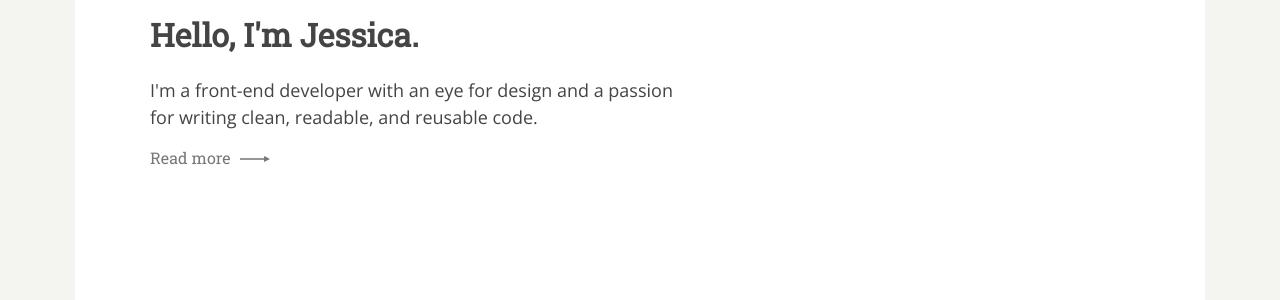
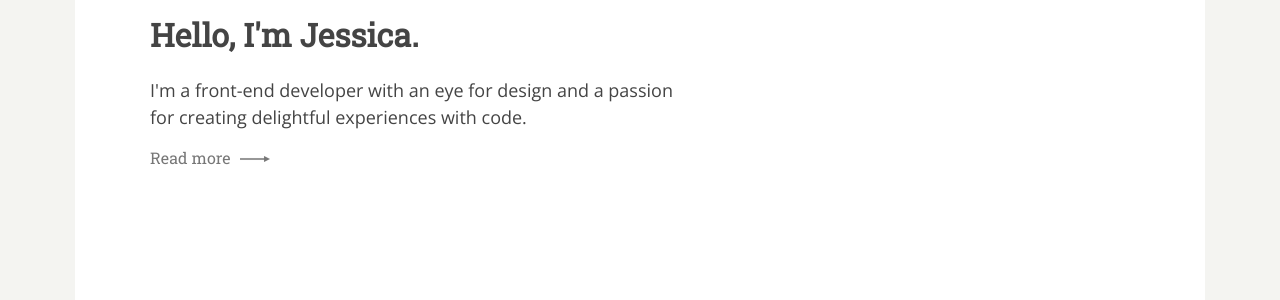
Before and after one commit to jessicaosei/jessicaosei.com, a Jekyll site: the page built from index.html, in a window 1280 px wide. Shown: the part 292-592 px from the top of the page. Built offline with Jekyll 4.4.1, drawn with Linux system fonts in a browser that asks for light colours; Markdown is read by kramdown in place of the engine named in the settings; comment, search, counter and statistics services are not loaded.

Commit message:
Update intro paragraph

```diff
--- a/index.html
+++ b/index.html
@@ -5,7 +5,7 @@ title: Jessica Agyemang | Front-End Developer
       <section class="block hero-block">
         <div class="block-text">
           <h1 class="hero-heading">Hello, I'm Jessica.</h1>
-          <p class="block-paragraph">I'm a front-end developer with an eye for design and a passion for writing clean, readable, and reusable code.</p>
+          <p class="block-paragraph">I'm a front-end developer with an eye for design and a passion for creating delightful experiences with code.</p>
           <a href="/about/" class="link">Read more
             <svg class="icon icon-arrow" version="1.1" id="Layer_1" xmlns="http://www.w3.org/2000/svg" xmlns:xlink="http://www.w3.org/1999/xlink" x="0px" y="0px" width="486.623px" height="96.006px" viewBox="633.148 238.297 486.623 96.006" enable-background="new 633.148 238.297 486.623 96.006" xml:space="preserve">
               <g>
```
